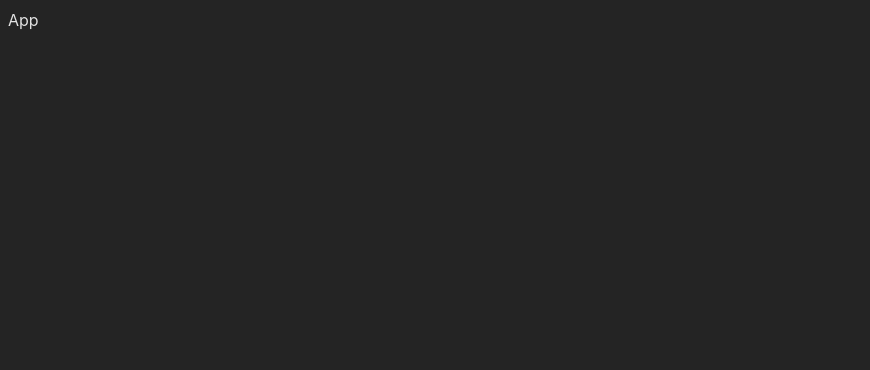
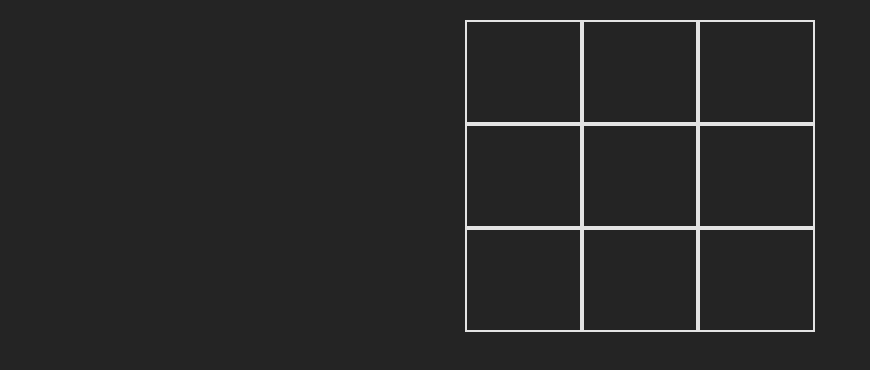
Before and after one commit to ParthPanchal26/Tic_Tac_Toe_ReactJs, a React (Vite) app: page / in a window 1280 px wide. Shown: the top 370 px of the page, without its empty margins (0-870 px from the left). Built offline with nearby package versions, Linux system fonts and the light colour scheme.

Commit message:
Implemented Game UI

```diff
--- a/src/App.css
+++ b/src/App.css
@@ -0,0 +1,20 @@
+.board-container {
+  width: 350px;
+  display: block;
+  margin: 20px auto;
+}
+
+.board-row {
+  display: flex;
+  justify-content: space-evenly;
+  align-items: center;
+}
+
+.square {
+  border: 2px solid;
+  height: 100px;
+  width: 100%;
+  display: flex;
+  align-items: center;
+  justify-content: center;
+}
--- a/src/App.jsx
+++ b/src/App.jsx
@@ -1,8 +1,14 @@
-import React from 'react'
+import './App.css'
+import Board from './Tic_Tac_Toe/Board'
 
-const App = () => {
+function App() {
+
   return (
-    <div>App</div>
+
+    <div className="App">
+      <Board />
+    </div>
+
   )
 }
 
--- /dev/null
+++ b/src/Tic_Tac_Toe/Board.jsx
@@ -0,0 +1,34 @@
+import React from 'react'
+import Square from './Square'
+
+const Board = () => {
+
+    const [state, setState] = React.useState(Array(9).fill(null));
+
+    const handleClick = (index) => {
+        console.log(`clicked on index: ${index}`)
+    }
+
+
+    return (
+        <div className="board-container">
+            <div className="board-row">
+                <Square onClick={() => handleClick(0)} value={state[0]} />
+                <Square onClick={() => handleClick(1)} value={state[1]} />
+                <Square onClick={() => handleClick(2)} value={state[2]} />
+            </div>
+            <div className="board-row">
+                <Square onClick={() => handleClick(3)} value={state[3]} />
+                <Square onClick={() => handleClick(4)} value={state[4]} />
+                <Square onClick={() => handleClick(5)} value={state[5]} />
+            </div>
+            <div className="board-row">
+                <Square onClick={() => handleClick(6)} value={state[6]} />
+                <Square onClick={() => handleClick(7)} value={state[7]} />
+                <Square onClick={() => handleClick(8)} value={state[8]} />
+            </div>
+        </div>
+    )
+}
+
+export default Board
--- /dev/null
+++ b/src/Tic_Tac_Toe/Square.jsx
@@ -0,0 +1,11 @@
+import React from 'react'
+
+const Square = (props) => {
+  return (
+    <div onClick={props.onClick} className="square">
+        <h5>{props.value}</h5>
+    </div>
+  )
+}
+
+export default Square
```
